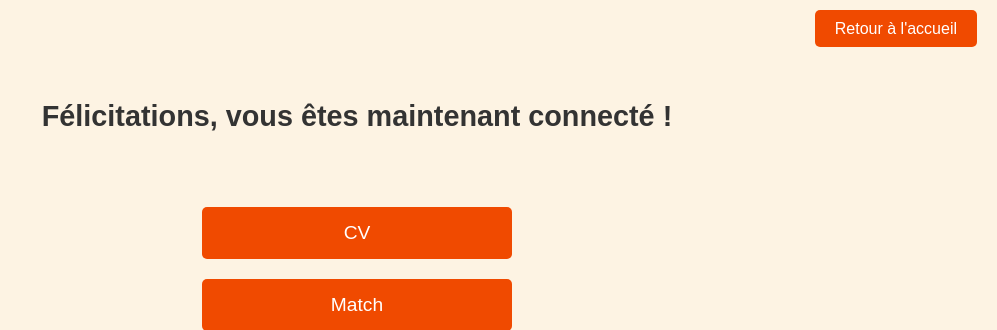
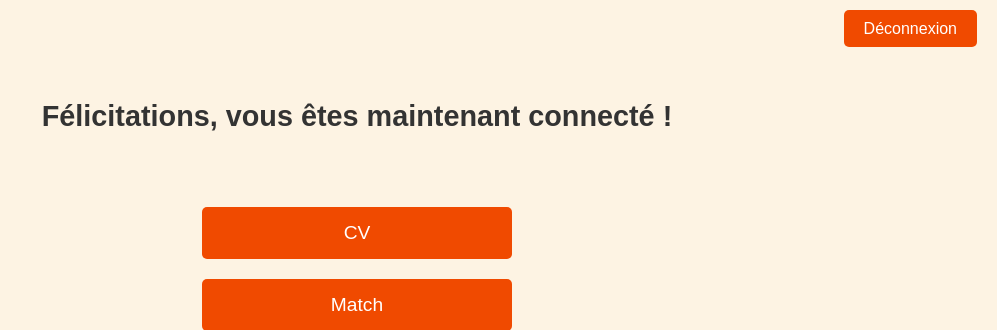
Before and after one commit to maelle0209/jobonheur, a PHP site: page /section.php in a window 1280 px wide. Shown: the top 330 px of the page, without its empty margins (283-1280 px from the left). Run offline with PHP 8.4, Linux system fonts and the light colour scheme.

Commit message:
Ajout du bouton déconnexion

```diff
--- a/Projet-site/section.php
+++ b/Projet-site/section.php
@@ -8,9 +8,9 @@
 </head>
 <body>
 
-    <!-- Bouton de retour à l'accueil -->
+    <!-- Déconnexion -->
     <div class="header">
-        <a href="jobonheur.php" class="btn-retour">Retour à l'accueil</a>
+        <a href="jobonheur.php" class="btn-retour">Déconnexion</a>
     </div>
 
     <!-- Message de connexion réussi -->
```
